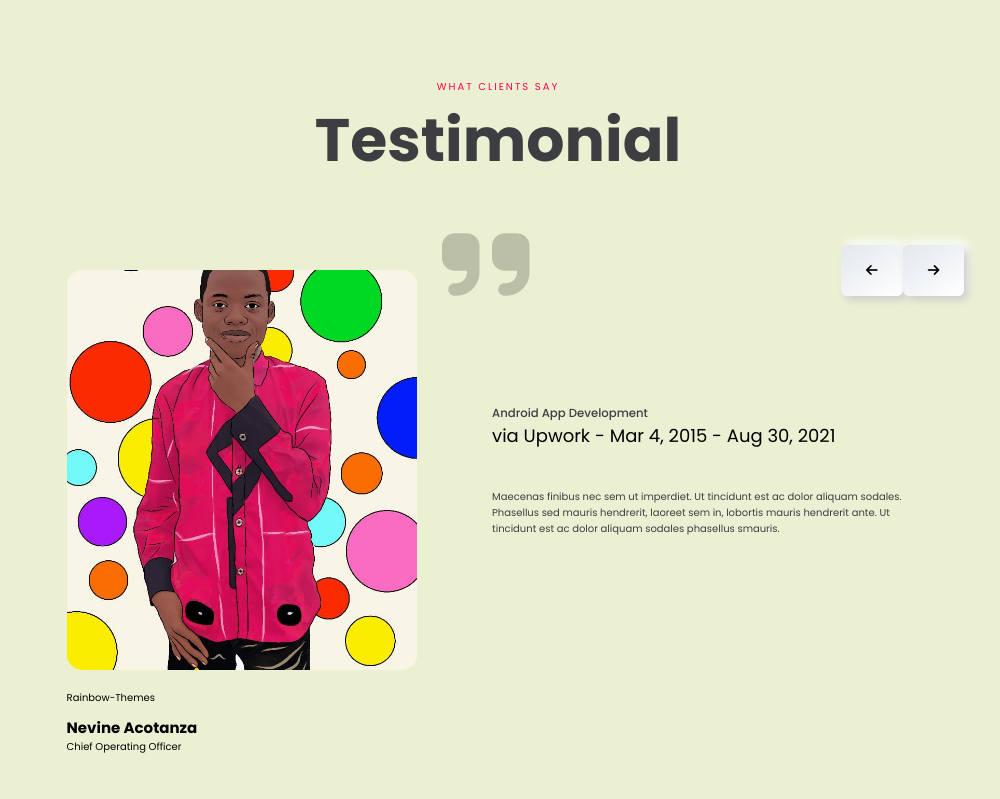
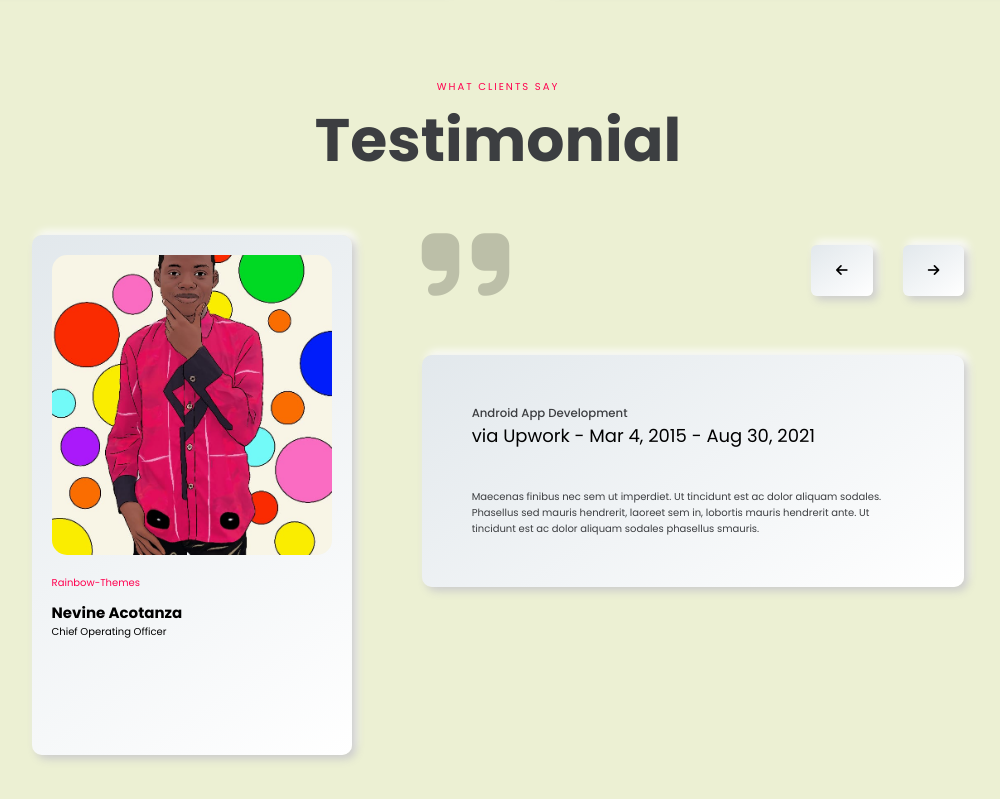
Before and after one commit to ibktommy/react-responsive-portfolio, a React (Create React App) app: page / in a window 1280 px wide. Shown: the part 4999-5798 px from the top of the page, without its empty margins (142-1142 px from the left). Built offline with nearby package versions, Linux system fonts and the light colour scheme.

Commit message:
Complete Styling of the Testimonial Section Component

```diff
--- a/src/App.css
+++ b/src/App.css
@@ -54,6 +54,12 @@ button {
   transform: translateY(-10px);
 }
 
+.box_shadow {
+  background: linear-gradient(145deg, #e2e8ec, #fff);
+  box-shadow: .4rem .4rem .8rem #cbcbcb, .4rem -.4rem .8rem #fff;
+  border-radius: 1rem;
+}
+
 .row, .left, .right {
   width: 50%;
 }
--- a/src/component/Testimonial/Slide.js
+++ b/src/component/Testimonial/Slide.js
@@ -32,7 +32,7 @@ const Slide = ({ id, image, design, name, role, post, date, desc, valueIndex, in
         <div className="right">
           <div className="icon">
             <div className="quote">
-              <i class="fa-solid fa-quote-right"></i>
+              <i class="fa fa-quote-right" ></i>
             </div>
           </div>
 
--- a/src/component/Testimonial/Testimonial.css
+++ b/src/component/Testimonial/Testimonial.css
@@ -6,13 +6,17 @@
   margin-top: 2rem;
 }
 
+.testimonial .details span {
+  color: #ff014f;
+}
+
 .testimonial h2 {
   margin: 1rem 0 0 0;
 }
 
 .testimonial .left {
   width: 35%;
-  padding: 3.5rem;
+  padding: 2rem;
   margin: 2rem;
 }
 
@@ -48,7 +52,7 @@
 }
 
 .testimonial .slide_button .prev_btn {
-  margin-left: 3rem;
+  margin-right: 3rem;
 }
 
 /* Testimonial Slider */
@@ -85,8 +89,8 @@ article.nextSlide {
 }
 
 article .img {
-  width: 35rem;
-  height: 40rem;
+  width: 100%;
+  height: 30rem;
   border-radius: 1.5rem;
 }
 
```
